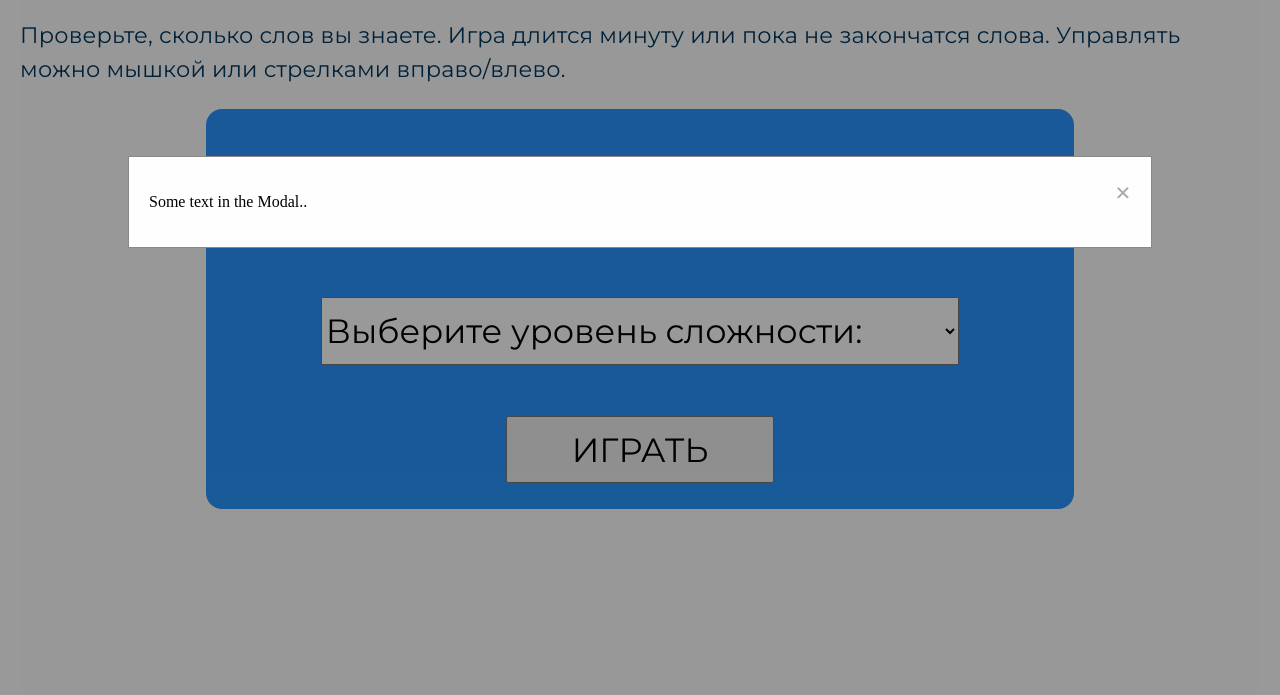
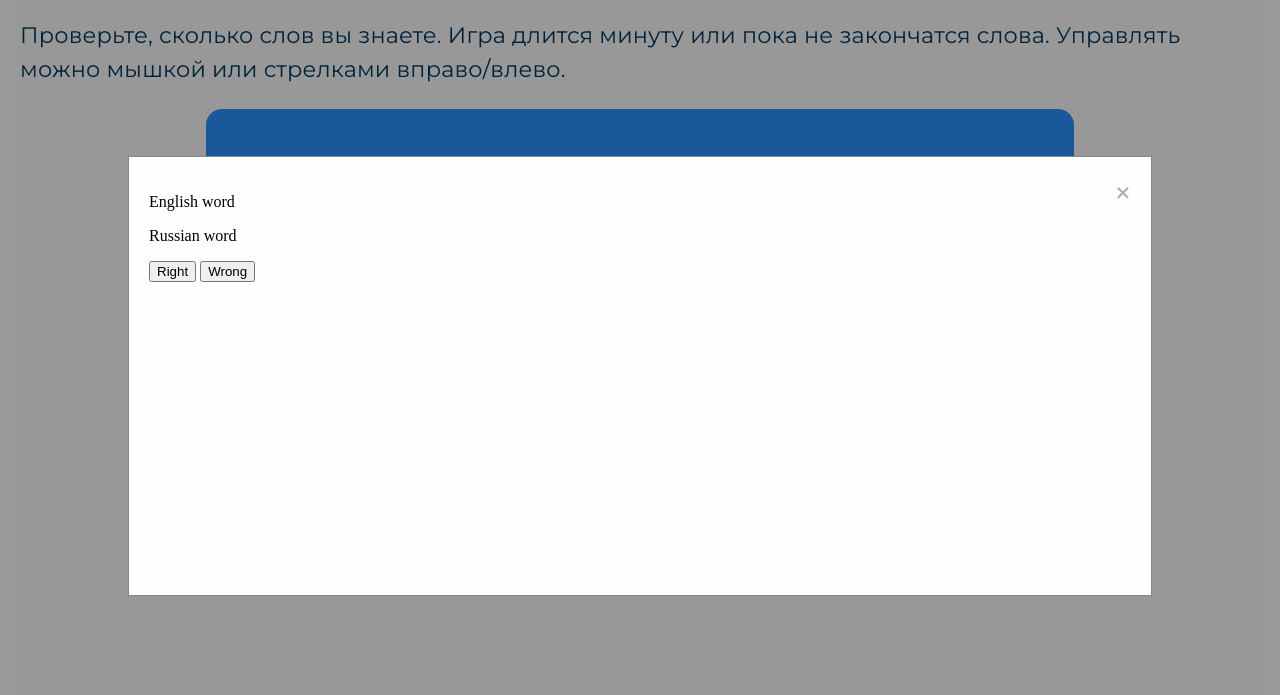
Before and after one commit to Tabarzin/rslang, a website built with webpack: page src/index.html in a window 1280 px wide. Both pictures are taken after a click on the button "ИГРАТЬ". Shown: the part 722-1417 px from the top of the page. Built offline with nearby package versions, Linux system fonts and the light colour scheme.

Commit message:
feat: start modal window

```diff
--- a/src/index.html
+++ b/src/index.html
@@ -80,7 +80,12 @@
     <!-- Modal content -->
          <div class="modal-content">
              <span class="close">&times;</span>
-            <p>Some text in the Modal..</p>
+             <p>English word</p>
+            <p>Russian word</p>
+            <div class="r-w-btns">
+            <button class="wrong-btn">Right</button>
+            <button class="right-btn">Wrong</button>
+        </div>
             </div>
 
         </div>
--- a/src/style.css
+++ b/src/style.css
@@ -302,7 +302,8 @@ color: white;
   margin: 15% auto; /* 15% from the top and centered */
   padding: 20px;
   border: 1px solid #888;
-  width: 80%; /* Could be more or less, depending on screen size */
+  width: 80%;
+  height: 55vh;
 }
 
 /* The Close Button */
```
